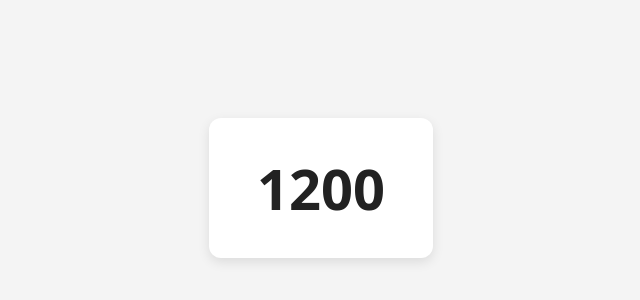
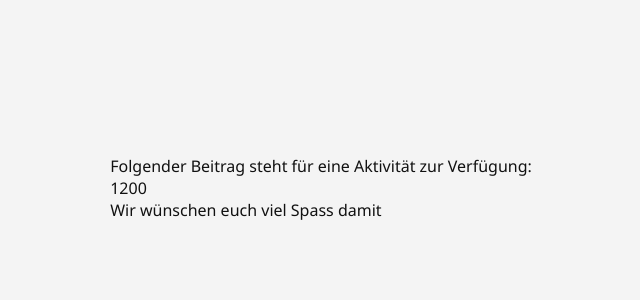
Before and after one commit to GaHub101/Spass, a plain HTML site: page index.html in a window 1280 px wide. Shown: the part 212-512 px from the top of the page, without its empty margins (319-959 px from the left). Drawn offline with Linux system fonts and the light colour scheme.

Commit message:
Update index.html

```diff
--- a/index.html
+++ b/index.html
@@ -3,11 +3,15 @@
 <head>
   <meta charset="UTF-8" />
   <meta name="viewport" content="width=device-width, initial-scale=1.0"/>
-  <title>Wertzähler</title>
+  <title>Beitrag verfügbar</title>
   <link rel="stylesheet" href="styles.css" />
 </head>
 <body>
-  <div class="counter" id="number">Lade...</div>
+  <div class="box">
+    <div class="message-top">Folgender Beitrag steht für eine Aktivität zur Verfügung:</div>
+    <div class="amount" id="number">Lade...</div>
+    <div class="message-bottom">Wir wünschen euch viel Spass damit</div>
+  </div>
   <script src="main.js"></script>
 </body>
 </html>
```
